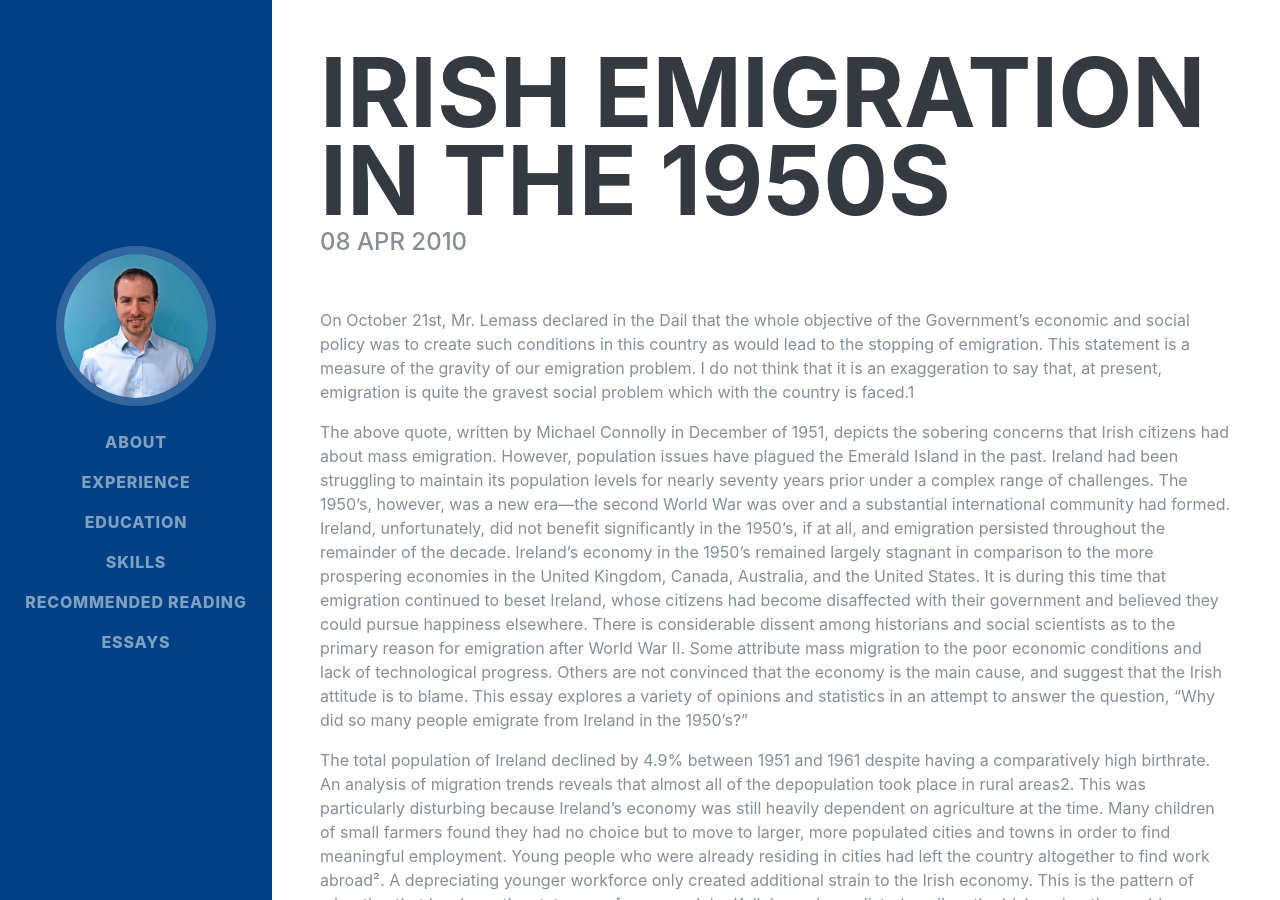
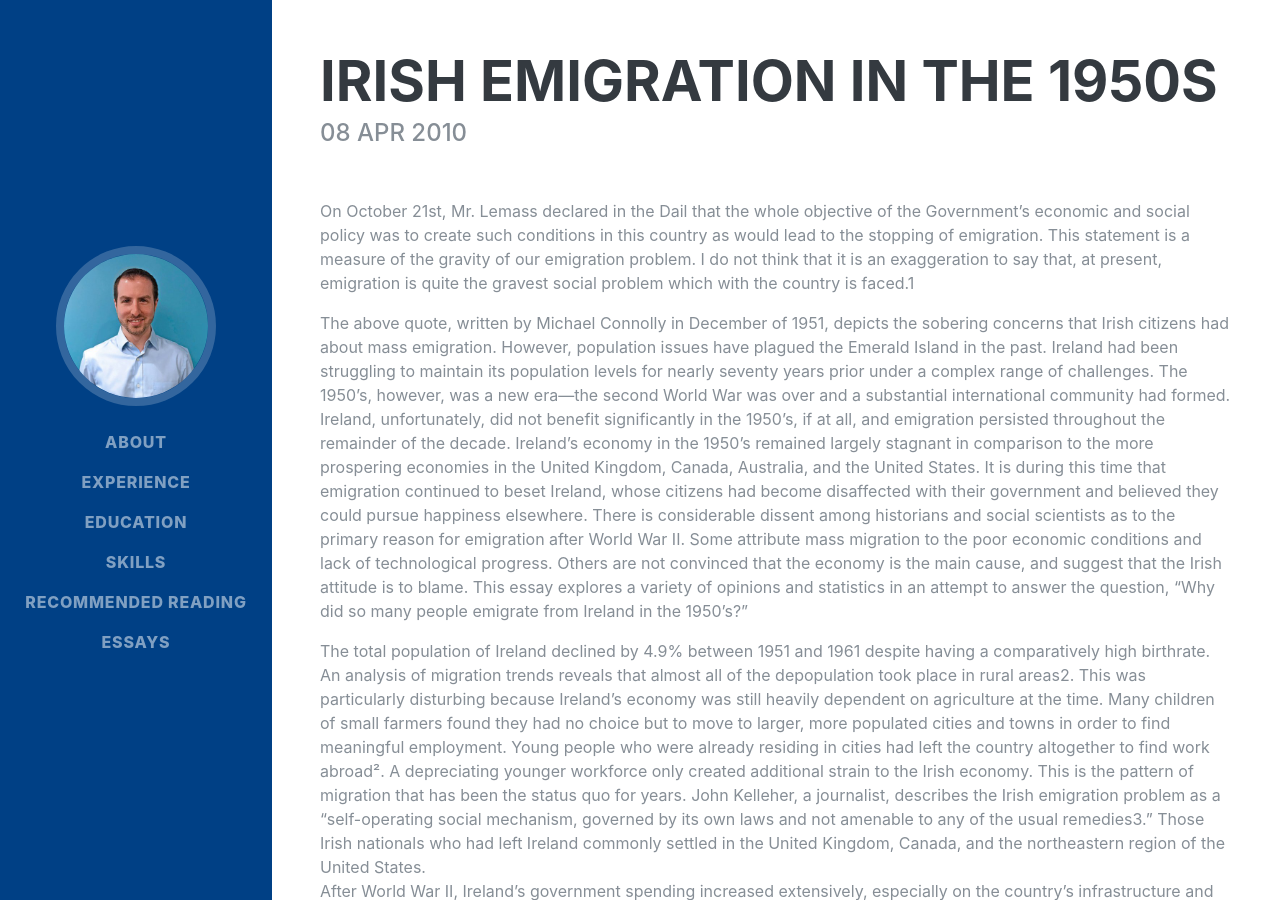
Before and after one commit to apexdodge/apexdodge.github.io, a Jekyll site: the page built from _posts/2010-04-08-irish-emigration-in-the-1950s.md, in a window 1280 px wide and 900 px high. Built offline with Jekyll 4.4.1, drawn with Linux system fonts in a browser that asks for light colours; some web fonts are replaced.

Commit message:
reduce size of post title

```diff
--- a/_layouts/post.html
+++ b/_layouts/post.html
@@ -4,8 +4,8 @@ layout: default
 
 <section class="resume-section p-3 p-lg-5 d-flex align-items-center">
     <div class="w-100">
-      <h1 class="mb-0">{{ page.title }}</span>
-      </h1>
+      <h2 class="mb-0">{{ page.title }}</span>
+      </h2>
       <div class="subheading mb-5">{{ page.date | date_to_string }}
       </div>
       {{ content }}
```
